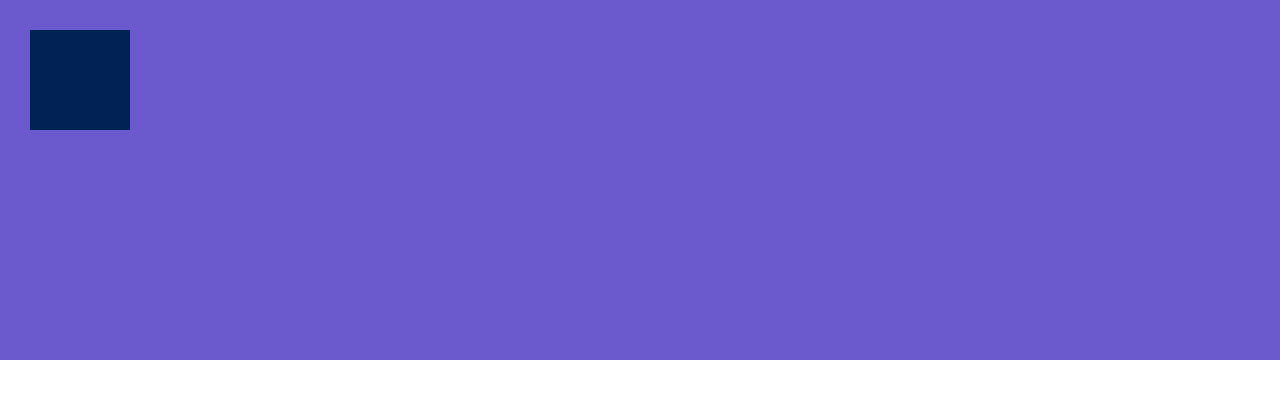
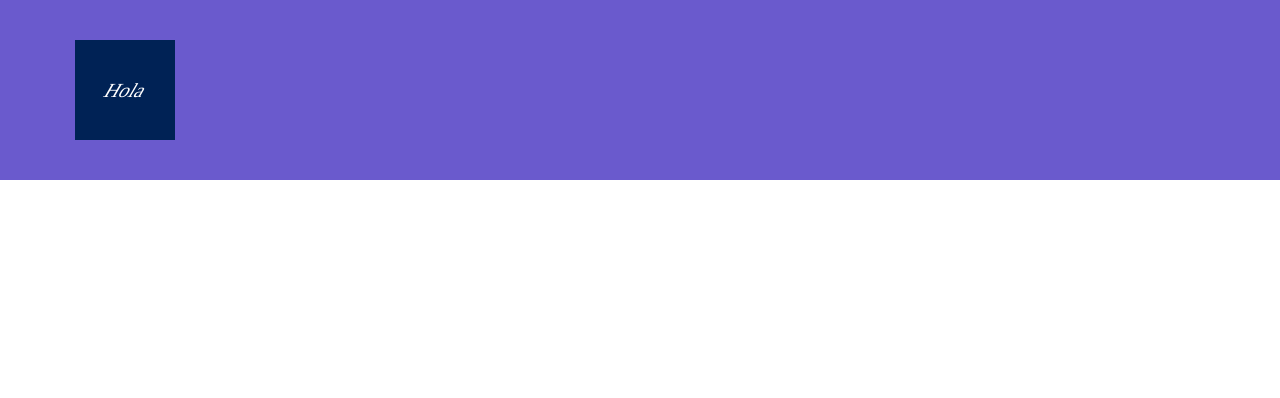
Before and after one commit to antho1810/CSS-2, a website: page index 3.html in a window 1280 px wide. Drawn offline with nearby package versions, Linux system fonts and the light colour scheme.

Commit message:
Transform

```diff
--- a/index 3.html
+++ b/index 3.html
@@ -15,7 +15,7 @@
   </head>
   <body>
 <div class="container">
-  <div class="caja"></div>
+  <div class="caja"><b>Hola</b></div>
 </div>
 
     <!-- <div class="content">
--- a/style 3.css
+++ b/style 3.css
@@ -3,31 +3,52 @@
   font-family: serif;
   font-size: 20px;
 }
-.container {
-  height: 300px;
-  background: slateblue;
-  padding: 30px;
+.caja{
+  background: #025;
+  height: 100px;
+  width: 100px;
+  margin: 20px;
+  color: white;
+  transition: transform 1s;
+  display: flex;
+  transform: translate(50px);
 }
 
-.caja {
+b{
+  margin: auto;
+  transform: skew(-30deg);
+  clip-path: polygon(50%, 100%, 25%);
+}
+
+.caja:hover{
+  transform: scaley(5) ;
+}
+.container {
+  background: slateblue;
+  padding: 20px 5px;
+}
+
+/* .caja {
   background: yellow;
+  height: 100px;
+  width: 100px;
   height: 100px;
   width: 100px;
   position: relative;
   transition-property: background;
   transition-duration: .1s;
-  /* transition-delay: 5s; */
+  /* transition-delay: 5s; *
   transition-timing-function: ease-in-out;
   animation: desplazar 1s;
   animation-iteration-count: 1;
   animation-direction: alternate-reverse;
   animation-fill-mode: both;
   animation-timing-function: cubic-bezier(0.175, 0.885, 0.32, 1.275);
-}
+} */
 /* .caja:hover {
   background: lightgreen;
 } */
-
+/*
 @keyframes desplazar {
   0% {
     background: #025;
@@ -40,7 +61,7 @@
     left: 80%;
     background: green
   }
-}
+} */
 
 /* Animaciones
 animation-name: name
```
